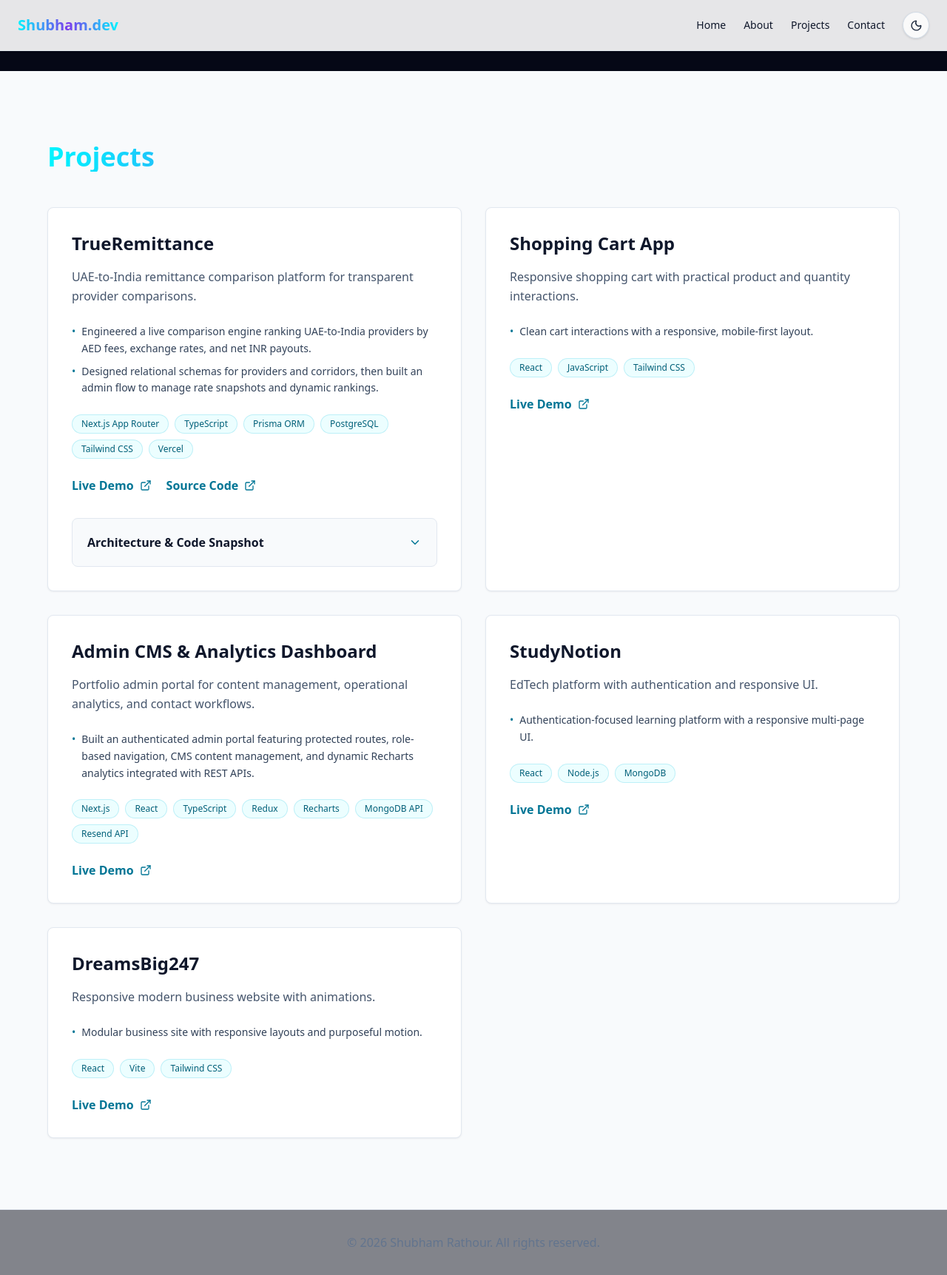
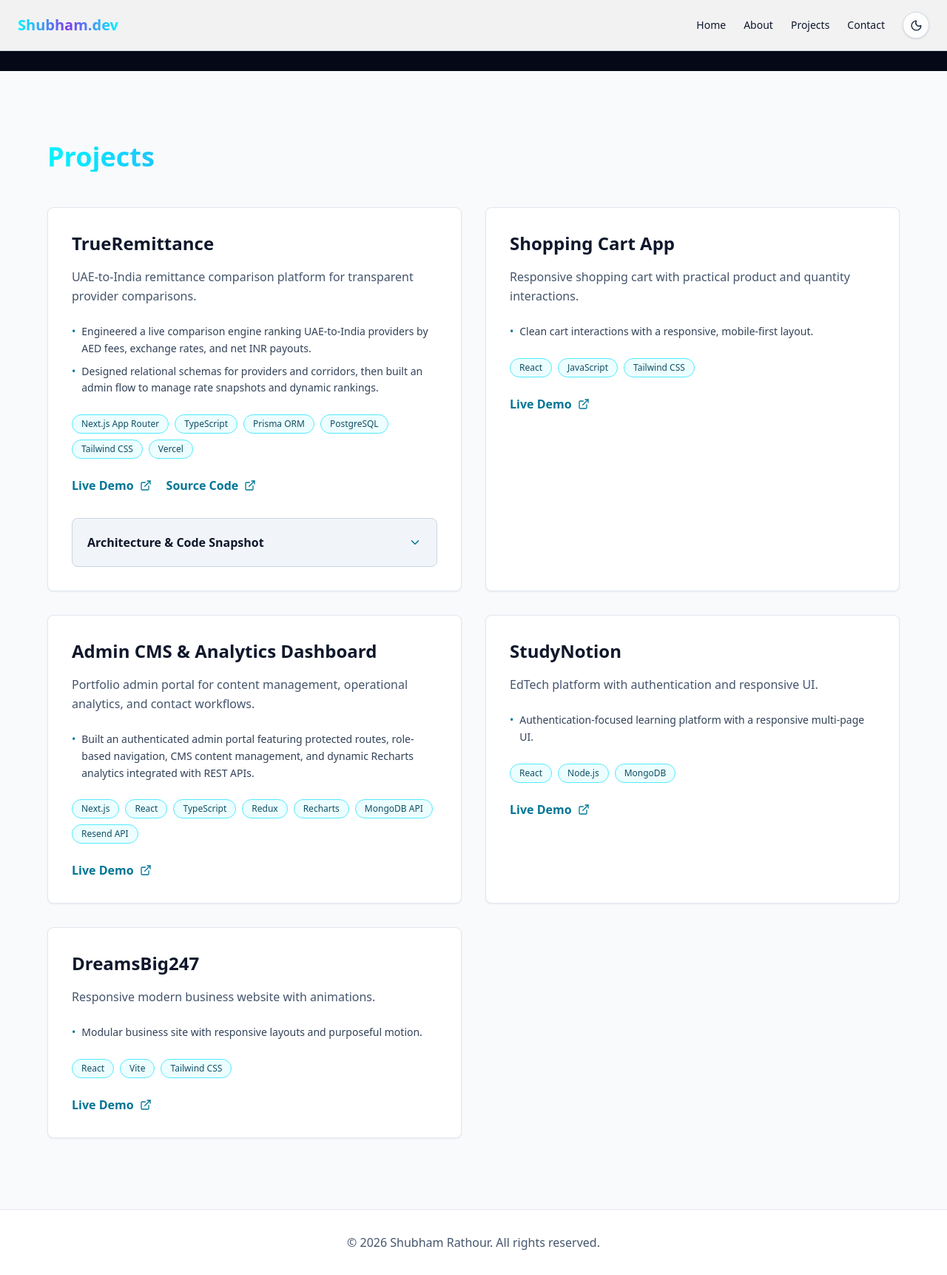
Before and after one commit to ShubhamRathour123/shubham-portfolio, a Next.js app: page /projects in a window 1280 px wide. Shown: the whole page at 74% size. Built offline with nearby package versions, Linux system fonts and the light colour scheme; no server answers; the database is empty.

Commit message:
fix shared theme contrast

```diff
--- a/src/components/experience.tsx
+++ b/src/components/experience.tsx
@@ -23,19 +23,19 @@ const roles = [
 
 export default function Experience() {
   return (
-    <section className="bg-slate-50 px-6 py-24 dark:bg-transparent" aria-labelledby="experience-heading">
+    <section className="bg-slate-50 px-6 py-24 text-slate-900 dark:bg-[#050816] dark:text-slate-100" aria-labelledby="experience-heading">
       <div className="mx-auto max-w-6xl">
         <h2 id="experience-heading" className="mb-12 text-4xl font-bold gradient">Experience</h2>
         <ol className="space-y-6 border-l border-cyan-600/40 pl-6 dark:border-cyan-400/40">
           {roles.map((role) => (
-            <li key={role.company} className="relative rounded-lg border border-slate-200 bg-white p-6 shadow-sm shadow-slate-900/5 backdrop-blur-xl dark:border-white/10 dark:bg-white/5 dark:shadow-none">
+            <li key={role.company} className="relative rounded-lg border border-slate-200 bg-white p-6 text-slate-900 shadow-sm shadow-slate-900/5 backdrop-blur-xl dark:border-slate-700 dark:bg-slate-900 dark:text-slate-100 dark:shadow-none">
               <span aria-hidden="true" className="absolute -left-[31px] top-8 h-3 w-3 rounded-full bg-cyan-500 ring-4 ring-slate-50 dark:bg-cyan-300 dark:ring-[#050816]" />
               <div className="flex flex-col gap-2 md:flex-row md:items-baseline md:justify-between">
-                <h3 className="text-xl font-semibold">{role.title} <span className="text-slate-500 dark:text-gray-400">| {role.company}</span></h3>
+                <h3 className="text-xl font-semibold text-slate-900 dark:text-slate-100">{role.title} <span className="text-slate-600 dark:text-slate-400">| {role.company}</span></h3>
                 <p className="text-sm font-medium text-cyan-800 dark:text-cyan-200">{role.period}</p>
               </div>
-              <p className="mt-2 text-sm text-slate-500 dark:text-gray-400">{role.location}</p>
-              <ul className="mt-5 space-y-2 text-slate-700 dark:text-gray-300">
+              <p className="mt-2 text-sm text-slate-600 dark:text-slate-400">{role.location}</p>
+              <ul className="mt-5 space-y-2 text-slate-700 dark:text-slate-300">
                 {role.points.map((point) => <li key={point} className="flex gap-2"><span className="text-cyan-700 dark:text-cyan-300">•</span>{point}</li>)}
               </ul>
             </li>
--- a/src/components/footer.tsx
+++ b/src/components/footer.tsx
@@ -1,6 +1,6 @@
 export default function Footer() {
   return (
-    <footer className="border-t border-slate-200 bg-white/50 py-8 text-center text-slate-500 dark:border-white/10 dark:bg-transparent dark:text-gray-400">
+    <footer className="border-t border-slate-200 bg-white py-8 text-center text-slate-600 dark:border-slate-700 dark:bg-[#050816] dark:text-slate-400">
       &copy; 2026 Shubham Rathour. All rights reserved.
     </footer>
   );
--- a/src/components/hero.tsx
+++ b/src/components/hero.tsx
@@ -9,7 +9,7 @@ export default function Hero() {
   const { hero } = content;
 
   return (
-    <section className="flex min-h-screen items-center justify-center bg-slate-50 px-6 text-slate-900 dark:bg-transparent dark:text-slate-100">
+    <section className="flex min-h-screen items-center justify-center bg-slate-50 px-6 text-slate-900 dark:bg-[#050816] dark:text-slate-100">
       <div className="max-w-7xl mx-auto grid md:grid-cols-2 gap-10 items-center">
         <motion.div
           initial={{ opacity: 0, x: -50 }}
--- a/src/components/navbar.tsx
+++ b/src/components/navbar.tsx
@@ -9,7 +9,7 @@ export default function Navbar() {
     <motion.nav
       initial={{ y: -50, opacity: 0 }}
       animate={{ y: 0, opacity: 1 }}
-      className="fixed top-0 left-0 z-50 w-full border-b border-slate-200/90 bg-white/90 text-slate-900 shadow-sm shadow-slate-900/5 backdrop-blur-xl dark:border-white/10 dark:bg-[#050816]/80 dark:text-white dark:shadow-none"
+      className="fixed top-0 left-0 z-50 w-full border-b border-slate-300 bg-white/95 text-slate-900 shadow-sm shadow-slate-900/5 backdrop-blur-xl dark:border-slate-700 dark:bg-[#050816]/95 dark:text-slate-100 dark:shadow-none"
     >
       <div className="max-w-7xl mx-auto px-6 py-4 flex justify-between items-center">
         <h1 className="text-xl font-bold gradient">
--- a/src/components/projects.tsx
+++ b/src/components/projects.tsx
@@ -7,7 +7,7 @@ export default function ProjectsSection() {
   const { content } = usePortfolioContent();
 
   return (
-    <section className="bg-slate-50 px-6 py-24 dark:bg-transparent">
+    <section className="bg-slate-50 px-6 py-24 text-slate-900 dark:bg-[#050816] dark:text-slate-100">
       <div className="max-w-6xl mx-auto">
         <h2 className="text-4xl font-bold mb-12 gradient">Projects</h2>
 
@@ -15,17 +15,17 @@ export default function ProjectsSection() {
           {content.projects.map((project) => (
             <article
               key={project.title}
-              className="rounded-lg border border-slate-200 bg-white p-8 shadow-sm shadow-slate-900/5 transition hover:border-cyan-400 hover:shadow-md dark:border-white/10 dark:bg-white/5 dark:shadow-none"
+              className="rounded-lg border border-slate-200 bg-white p-8 text-slate-900 shadow-sm shadow-slate-900/5 transition hover:border-cyan-500 hover:shadow-md dark:border-slate-700 dark:bg-slate-900 dark:text-slate-100 dark:hover:border-cyan-400 dark:shadow-none"
             >
               <h3 className="mb-4 text-2xl font-semibold text-slate-900 dark:text-slate-100">
                 {project.title}
               </h3>
 
-              <p className="mb-6 leading-relaxed text-slate-600 dark:text-gray-400">
+              <p className="mb-6 leading-relaxed text-slate-600 dark:text-slate-400">
                 {project.description}
               </p>
 
-              <ul className="mb-6 space-y-2 text-sm leading-relaxed text-slate-700 dark:text-gray-300">
+              <ul className="mb-6 space-y-2 text-sm leading-relaxed text-slate-700 dark:text-slate-300">
                 {project.highlights.map((highlight) => (
                   <li key={highlight} className="flex gap-2">
                     <span aria-hidden="true" className="text-cyan-700 dark:text-cyan-300">•</span>
@@ -36,7 +36,7 @@ export default function ProjectsSection() {
 
               <ul className="mb-6 flex flex-wrap gap-2" aria-label={`${project.title} technologies`}>
                 {project.tech.map((technology) => (
-                  <li key={technology} className="rounded-full border border-cyan-500/20 bg-cyan-50 px-3 py-1 text-xs font-medium text-cyan-800 dark:border-cyan-400/20 dark:bg-cyan-400/10 dark:text-cyan-100">
+                  <li key={technology} className="rounded-full border border-cyan-300 bg-cyan-50 px-3 py-1 text-xs font-medium text-cyan-900 dark:border-cyan-400/30 dark:bg-cyan-400/10 dark:text-cyan-100">
                     {technology}
                   </li>
                 ))}
@@ -72,20 +72,20 @@ export default function ProjectsSection() {
 
 function ArchitectureSnapshot() {
   return (
-    <details className="mt-8 rounded-lg border border-slate-200 bg-slate-50 p-5 dark:border-white/10 dark:bg-black/20">
+    <details className="mt-8 rounded-lg border border-slate-300 bg-slate-100 p-5 text-slate-900 dark:border-slate-700 dark:bg-slate-800 dark:text-slate-100">
       <summary className="flex cursor-pointer list-none items-center justify-between font-semibold text-slate-900 dark:text-white">
         Architecture &amp; Code Snapshot
         <ChevronDown size={18} aria-hidden="true" className="text-cyan-700 dark:text-cyan-300" />
       </summary>
 
       <div className="mt-5 space-y-5">
-        <pre className="overflow-x-auto rounded-md border border-slate-200 bg-slate-900 p-4 font-mono text-xs leading-6 text-cyan-100 dark:border-white/10 dark:bg-[#070b1c]">{`[Client Request]
+        <pre className="overflow-x-auto rounded-md border border-slate-700 bg-slate-950 p-4 font-mono text-xs leading-6 text-cyan-100 dark:border-slate-700 dark:bg-[#070b1c]">{`[Client Request]
         -> [Next.js API Route]
         -> [Prisma ORM / PostgreSQL]
         -> [Rate & Fee Engine]
         -> [Ranked Payout Response]`}</pre>
 
-        <pre className="overflow-x-auto rounded-md border border-slate-200 bg-slate-900 p-4 text-left text-xs leading-6 text-slate-200 dark:border-white/10 dark:bg-[#070b1c]"><code>{`type RateSnapshot = {
+        <pre className="overflow-x-auto rounded-md border border-slate-700 bg-slate-950 p-4 text-left text-xs leading-6 text-slate-200 dark:border-slate-700 dark:bg-[#070b1c]"><code>{`type RateSnapshot = {
   feeAed: number;
   exchangeRate: number;
 };
--- a/src/components/skills.tsx
+++ b/src/components/skills.tsx
@@ -6,7 +6,7 @@ export default function Skills() {
   const { content } = usePortfolioContent();
 
   return (
-    <section className="bg-slate-50 px-6 py-24 dark:bg-transparent">
+    <section className="bg-slate-50 px-6 py-24 text-slate-900 dark:bg-[#050816] dark:text-slate-100">
       <div className="max-w-6xl mx-auto">
         <h2 className="text-4xl font-bold mb-12 gradient">Skills</h2>
 
@@ -14,12 +14,12 @@ export default function Skills() {
           {content.skillCategories.map((category) => (
             <section
               key={category.name}
-              className="rounded-lg border border-slate-200 bg-white p-6 shadow-sm shadow-slate-900/5 backdrop-blur-xl dark:border-white/10 dark:bg-white/5 dark:shadow-none"
+              className="rounded-lg border border-slate-200 bg-white p-6 text-slate-900 shadow-sm shadow-slate-900/5 backdrop-blur-xl dark:border-slate-700 dark:bg-slate-900 dark:text-slate-100 dark:shadow-none"
             >
               <h3 className="mb-4 text-xl font-semibold text-cyan-800 dark:text-cyan-300">{category.name}</h3>
               <ul className="flex flex-wrap gap-2" aria-label={`${category.name} skills`}>
                 {category.skills.map((skill) => (
-                  <li key={skill} className="rounded-full border border-slate-200 bg-slate-50 px-3 py-1.5 text-sm text-slate-700 dark:border-white/10 dark:bg-black/20 dark:text-gray-200">
+                  <li key={skill} className="rounded-full border border-slate-300 bg-slate-100 px-3 py-1.5 text-sm text-slate-800 dark:border-slate-700 dark:bg-slate-800 dark:text-slate-200">
                     {skill}
                   </li>
                 ))}
```
